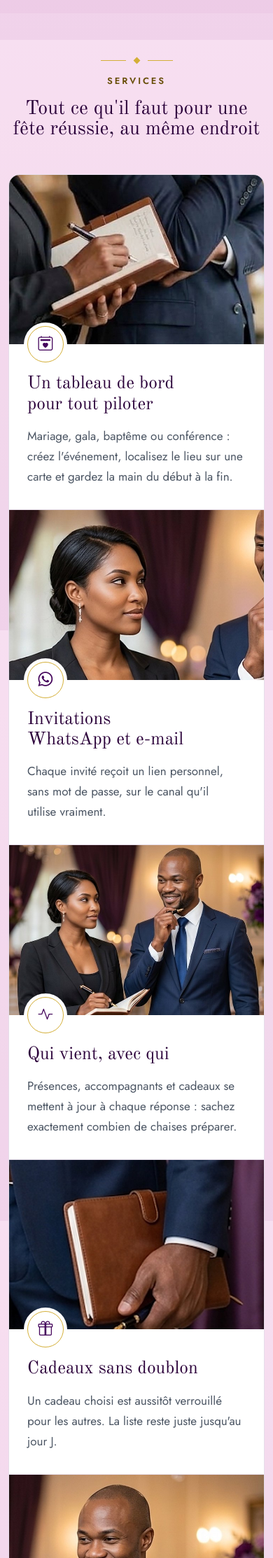
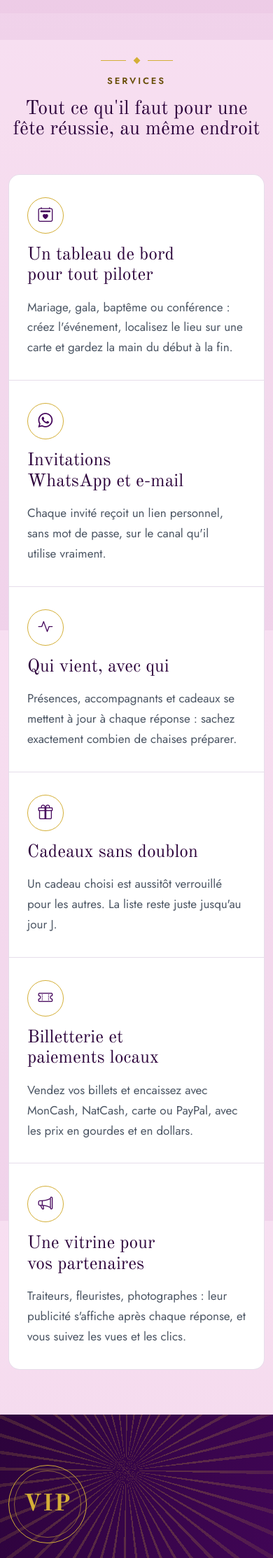
Before and after one commit to Faitza/event_lead, a Django app: page / in a window 390 px wide. Shown: the part 3319-5546 px from the top of the page at 70% size. Run offline with Django 5.2, Linux system fonts and the light colour scheme; data comes from the database, SQL or seed files in the repository; data that the repository does not hold is empty.

Commit message:
Services de l'accueil : illustrations à la place des photos
À la demande du client, les six cartes de service de l'accueil
reprennent leur illustration d'origine (icône dans un cercle doré, au
dessus du titre) sans photo. Les six photos svc-*.jpg, devenues
inutiles, sont retirées. Le reste de l'accueil ne change pas.

Co-Authored-By: Claude Opus 5.5 (1M context) <noreply@anthropic.com>
Claude-Session: https://claude.ai/code/session_01ChsY12n5nj3RgNjNTTNNoj

```diff
--- a/core/views.py
+++ b/core/views.py
@@ -26,12 +26,12 @@ from .models import Attribution, HelpRequest, Review
 from .ratelimit import ratelimit
 
 SERVICES = [
-    ("bi-calendar2-heart", "svc-dashboard.jpg", gettext_lazy("Un tableau de bord pour tout piloter"), gettext_lazy("Mariage, gala, baptême ou conférence : créez l'événement, localisez le lieu sur une carte et gardez la main du début à la fin.")),
-    ("bi-whatsapp", "svc-invitations.jpg", gettext_lazy("Invitations WhatsApp et e-mail"), gettext_lazy("Chaque invité reçoit un lien personnel, sans mot de passe, sur le canal qu'il utilise vraiment.")),
-    ("bi-activity", "svc-presence.jpg", gettext_lazy("Qui vient, avec qui"), gettext_lazy("Présences, accompagnants et cadeaux se mettent à jour à chaque réponse : sachez exactement combien de chaises préparer.")),
-    ("bi-gift", "svc-gifts.jpg", gettext_lazy("Cadeaux sans doublon"), gettext_lazy("Un cadeau choisi est aussitôt verrouillé pour les autres. La liste reste juste jusqu'au jour J.")),
-    ("bi-ticket-perforated", "svc-tickets.jpg", gettext_lazy("Billetterie et paiements locaux"), gettext_lazy("Vendez vos billets et encaissez avec MonCash, NatCash, carte ou PayPal, avec les prix en gourdes et en dollars.")),
-    ("bi-megaphone", "svc-partners.jpg", gettext_lazy("Une vitrine pour vos partenaires"), gettext_lazy("Traiteurs, fleuristes, photographes : leur publicité s'affiche après chaque réponse, et vous suivez les vues et les clics.")),
+    ("bi-calendar2-heart", gettext_lazy("Un tableau de bord pour tout piloter"), gettext_lazy("Mariage, gala, baptême ou conférence : créez l'événement, localisez le lieu sur une carte et gardez la main du début à la fin.")),
+    ("bi-whatsapp", gettext_lazy("Invitations WhatsApp et e-mail"), gettext_lazy("Chaque invité reçoit un lien personnel, sans mot de passe, sur le canal qu'il utilise vraiment.")),
+    ("bi-activity", gettext_lazy("Qui vient, avec qui"), gettext_lazy("Présences, accompagnants et cadeaux se mettent à jour à chaque réponse : sachez exactement combien de chaises préparer.")),
+    ("bi-gift", gettext_lazy("Cadeaux sans doublon"), gettext_lazy("Un cadeau choisi est aussitôt verrouillé pour les autres. La liste reste juste jusqu'au jour J.")),
+    ("bi-ticket-perforated", gettext_lazy("Billetterie et paiements locaux"), gettext_lazy("Vendez vos billets et encaissez avec MonCash, NatCash, carte ou PayPal, avec les prix en gourdes et en dollars.")),
+    ("bi-megaphone", gettext_lazy("Une vitrine pour vos partenaires"), gettext_lazy("Traiteurs, fleuristes, photographes : leur publicité s'affiche après chaque réponse, et vous suivez les vues et les clics.")),
 ]
 
 
--- a/static/css/eventlead.css
+++ b/static/css/eventlead.css
@@ -390,17 +390,10 @@ h1 em, h2 em, h3 em, .disp em { color: var(--el-gold); font-style: italic; }
 
 /* Services : grille à filets 1px */
 .service-grid { display: grid; grid-template-columns: repeat(auto-fit, minmax(min(100%, 320px), 1fr)); gap: 1px; background: var(--el-border); border: 1px solid var(--el-border); border-radius: 16px; overflow: hidden; }
-.service-cell { background: #fff; display: flex; flex-direction: column; transition: background-color var(--el-ease); }
+.service-cell { background: #fff; padding: 44px 40px; display: flex; flex-direction: column; gap: 16px; transition: background-color var(--el-ease); }
 .service-cell:hover { background: #FBF8FC; }
-.service-photo { aspect-ratio: 3 / 2; overflow: hidden; background: var(--el-tint); }
-.service-photo img { width: 100%; height: 100%; object-fit: cover; display: block; transition: transform .6s ease; }
-.service-cell:hover .service-photo img { transform: scale(1.04); }
-.service-body { position: relative; padding: 0 40px 44px; display: flex; flex-direction: column; gap: 16px; }
-.service-body .icon-bubble { margin-top: -26px; box-shadow: 0 0 0 5px #fff; }
-.service-cell:hover .service-body .icon-bubble { box-shadow: 0 0 0 5px #FBF8FC; }
 .service-cell h3 { font-size: 1.6rem; line-height: 1.15; margin: 0; text-wrap: balance; }
 .service-cell p { margin: 0; font-size: 1.0625rem; line-height: 1.7; color: #4B5563; text-wrap: pretty; }
-@media (prefers-reduced-motion: reduce) { .service-photo img { transition: none; } .service-cell:hover .service-photo img { transform: none; } }
 
 /* Bandeau VIP */
 .vip-band { position: relative; overflow: hidden; background: linear-gradient(110deg, #2C033B, #45065C); color: #fff; padding: 72px 0; }
@@ -722,7 +715,7 @@ h1 em, h2 em, h3 em, .disp em { color: var(--el-gold); font-style: italic; }
   .pay-methods { grid-template-columns: 1fr; }
   .el-card-body { padding: 1.25rem; }
   .testi-main { padding: 28px; }
-  .service-body { padding: 0 26px 32px; }
+  .service-cell { padding: 32px 26px; }
   .frame > .frame-in { padding: 1.4rem; }
 }
 
--- a/templates/core/landing.html
+++ b/templates/core/landing.html
@@ -162,14 +162,11 @@
     </div>
     {% endif %}
     <div class="service-grid">
-      {% for icon, photo, title, text in services %}
+      {% for icon, title, text in services %}
       <div class="service-cell reveal">
-        <div class="service-photo"><img src="{% static 'img/photos/'|add:photo %}" alt="" width="720" height="480" loading="lazy"></div>
-        <div class="service-body">
-          <span class="icon-bubble"><i class="bi {{ icon }}"></i></span>
-          <h3>{{ title }}</h3>
-          <p>{{ text }}</p>
-        </div>
+        <span class="icon-bubble"><i class="bi {{ icon }}"></i></span>
+        <h3>{{ title }}</h3>
+        <p>{{ text }}</p>
       </div>
       {% endfor %}
     </div>
```
Also changed, not shown: core/tests.py (+6 -8 lines), README.md, static/img/photos/svc-dashboard.jpg (deleted), static/img/photos/svc-gifts.jpg (deleted), static/img/photos/svc-invitations.jpg (deleted), static/img/photos/svc-partners.jpg (deleted), static/img/photos/svc-presence.jpg (deleted), static/img/photos/svc-tickets.jpg (deleted).
